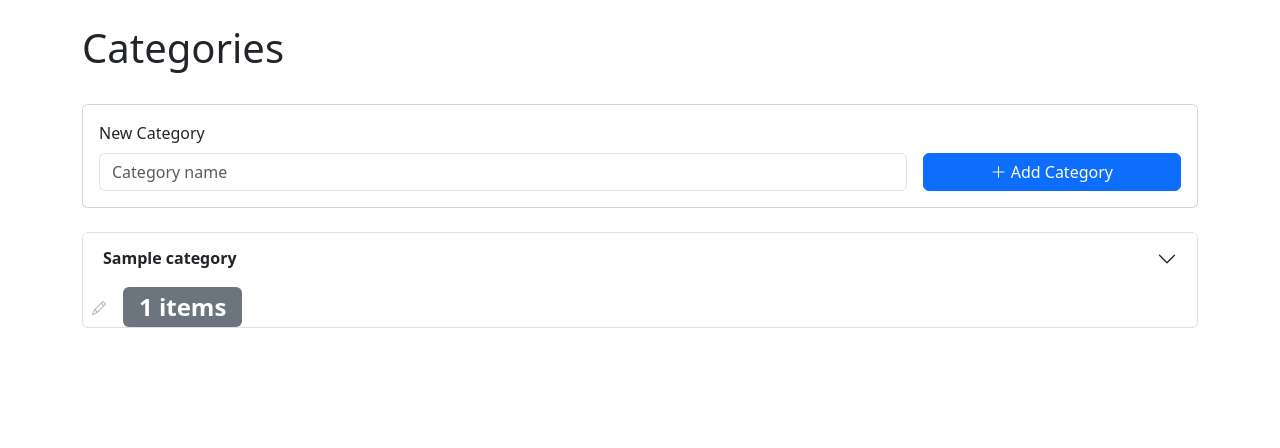
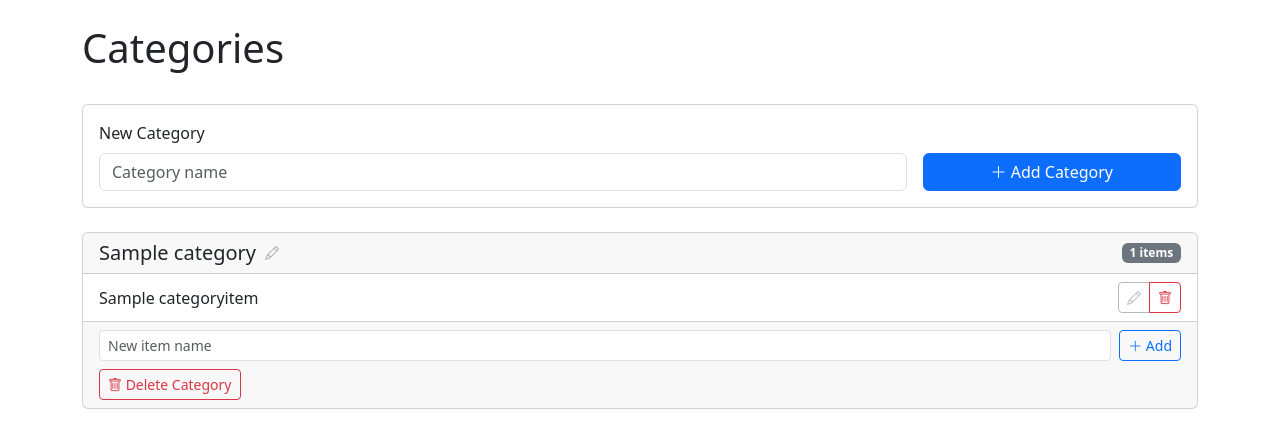
Before and after one commit to benmepham/packing-app, a Django app: page /categories/ in a window 1280 px wide. Shown: the part 56-504 px from the top of the page. Run offline with Django 5.2, Linux system fonts and the light colour scheme; a user stored in the database is signed in; tables that the repository leaves empty hold one stand-in row (values such as "Sample post").

Commit message:
Replace accordion with card list layout on categories page
- Replace Bootstrap accordion with a vertical stack of cards
- All categories and their items are now visible at once
- Each card has: header with name/edit/badge, items list, footer with
  add form and delete button
- Update CSS selectors from accordion to card
- Remove accordion-specific styling

🤖 AI assisted using OpenCode

```diff
--- a/static/css/app.css
+++ b/static/css/app.css
@@ -45,11 +45,6 @@
 
 .inline-edit-form.active {
     display: block;
-}
-
-/* Category accordion improvements */
-.accordion-button:not(.collapsed) {
-    background-color: rgba(13, 110, 253, 0.1);
 }
 
 /* Mobile responsive adjustments */
@@ -113,7 +108,7 @@
 }
 
 .list-group-item:hover .edit-icon,
-.accordion-header:hover .edit-icon {
+.card-header:hover .edit-icon {
     opacity: 0.8;
 }
 
@@ -135,13 +130,13 @@
     opacity: 1;
 }
 
-/* Fix for edit button in accordion header */
-.accordion-button .btn-link {
+/* Fix for edit button in card header */
+.card-header .btn-link {
     text-decoration: none;
     line-height: 1;
 }
 
-.accordion-button .btn-link:hover {
+.card-header .btn-link:hover {
     color: #0d6efd !important;
 }
 
--- a/templates/core/categories/list.html
+++ b/templates/core/categories/list.html
@@ -32,28 +32,21 @@
 
 <!-- Categories List -->
 {% if categories %}
-<div class="accordion" id="categoriesAccordion">
+<div class="categories-list">
     {% for category in categories %}
-    <div class="accordion-item" data-category-id="{{ category.pk }}">
-        <h2 class="accordion-header">
-            <button class="accordion-button collapsed" type="button"
-                    data-bs-toggle="collapse" data-bs-target="#category{{ category.pk }}">
-                <span class="me-auto d-flex align-items-center">
-                    <strong class="category-name">{{ category.name }}</strong>
+    <div class="card mb-3" data-category-id="{{ category.pk }}">
+        <div class="card-header d-flex align-items-center">
+            <h5 class="mb-0 category-name">{{ category.name }}</h5>
             <button type="button" class="btn btn-sm btn-link text-muted edit-icon ms-2 p-0"
-                            onclick="event.stopPropagation(); editCategory({{ category.pk }}, this)"
+                    onclick="editCategory({{ category.pk }}, this)"
                     title="Edit category name">
                 <i class="bi bi-pencil"></i>
             </button>
-                    <span class="badge bg-secondary ms-2">{{ category.items.count }} items</span>
-                </span>
-            </button>
-        </h2>
-        <div id="category{{ category.pk }}" class="accordion-collapse collapse"
-             data-bs-parent="#categoriesAccordion">
-            <div class="accordion-body">
+            <span class="badge bg-secondary ms-auto">{{ category.items.count }} items</span>
+        </div>
+
         <!-- Items List -->
-                <ul class="list-group list-group-flush mb-3" id="items-{{ category.pk }}">
+        <ul class="list-group list-group-flush" id="items-{{ category.pk }}">
             {% for item in category.items.all %}
             <li class="list-group-item d-flex justify-content-between align-items-center"
                 data-item-id="{{ item.pk }}">
@@ -77,28 +70,26 @@
             {% endfor %}
         </ul>
 
+        <div class="card-footer">
             <!-- Add Item Form -->
-                <form class="row g-2" onsubmit="return handleAddItem(event, {{ category.pk }})">
+            <form class="row g-2 mb-2" onsubmit="return handleAddItem(event, {{ category.pk }})">
                 <div class="col">
-                        <input type="text" class="form-control"
+                    <input type="text" class="form-control form-control-sm"
                            id="new-item-{{ category.pk }}"
                            placeholder="New item name" required>
                 </div>
                 <div class="col-auto">
-                        <button type="submit" class="btn btn-outline-primary">
+                    <button type="submit" class="btn btn-sm btn-outline-primary">
                         <i class="bi bi-plus-lg"></i> Add
                     </button>
                 </div>
             </form>
-
-                <hr>
 
             <!-- Delete Category -->
             <button type="button" class="btn btn-sm btn-outline-danger"
                     onclick="deleteCategory({{ category.pk }}, this)">
                 <i class="bi bi-trash"></i> Delete Category
             </button>
-            </div>
         </div>
     </div>
     {% endfor %}
@@ -134,8 +125,8 @@ async function handleAddItem(event, categoryId) {
         input.focus();
 
         // Update item count badge
-        const accordion = document.querySelector(`[data-category-id="${categoryId}"]`);
-        const badge = accordion.querySelector('.badge');
+        const card = document.querySelector(`[data-category-id="${categoryId}"]`);
+        const badge = card.querySelector('.badge');
         const count = listElement.querySelectorAll('[data-item-id]').length;
         badge.textContent = `${count} items`;
     } catch (error) {
```
Lines whose indentation alone changed are shown as unchanged.
